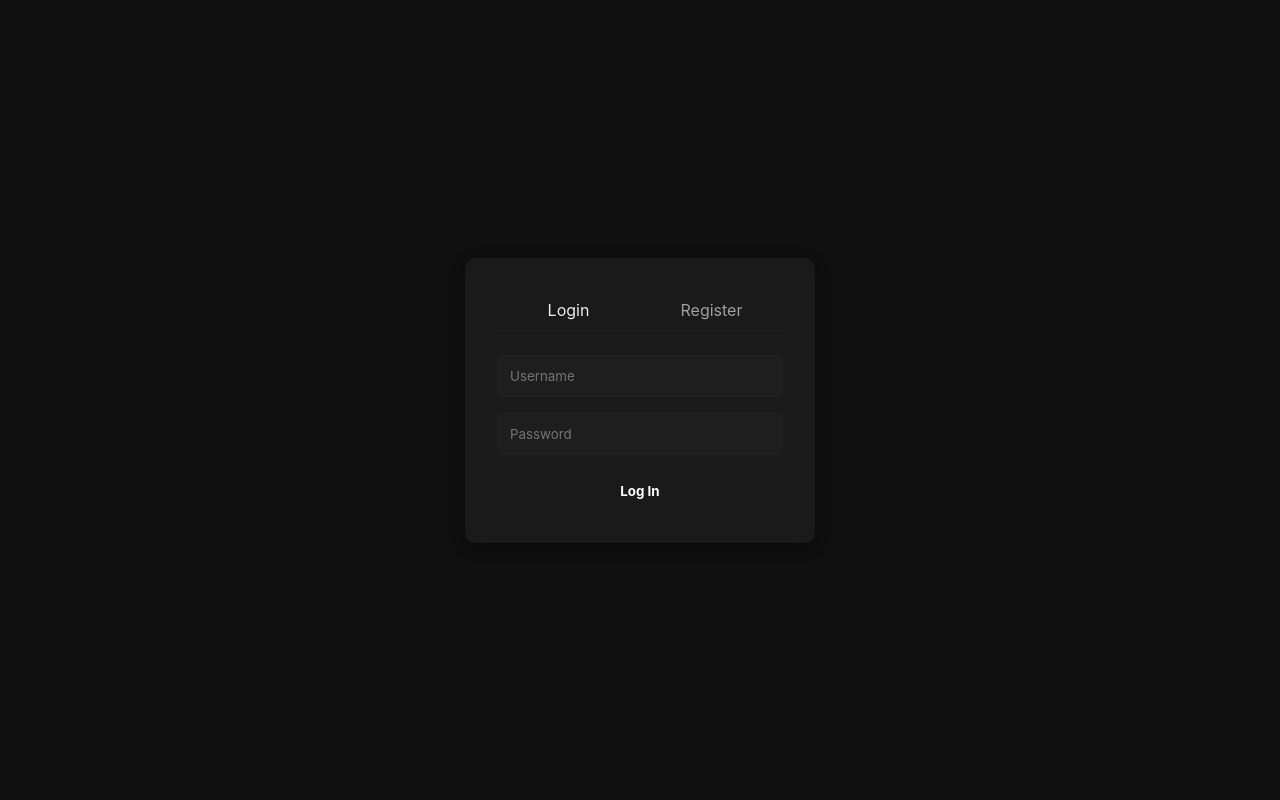
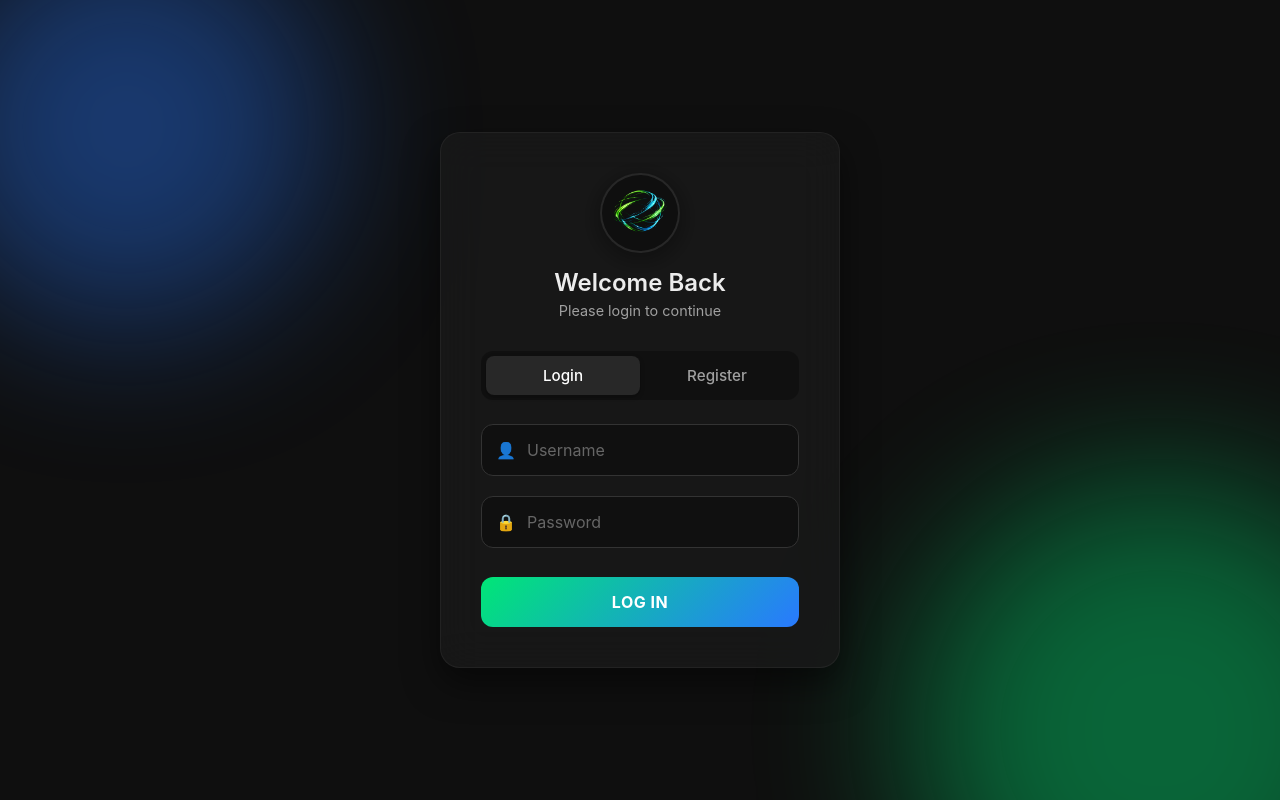
Before and after one commit to NovaGamerAHx/ai-chatbot, a plain HTML site: page static/login.html in a window 1280 px wide. Drawn offline with Linux system fonts and the light colour scheme.

Commit message:
add logo

```diff
--- a/static/css/auth.css
+++ b/static/css/auth.css
@@ -3,57 +3,182 @@
     justify-content: center;
     align-items: center;
     height: 100vh;
+    position: relative;
+    overflow: hidden;
+    background-color: var(--bg-color);
 }
 
+/* Modern Background Shapes */
+.bg-shape {
+    position: absolute;
+    border-radius: 50%;
+    filter: blur(80px);
+    opacity: 0.4;
+    z-index: 0;
+}
+
+.shape-1 {
+    width: 400px;
+    height: 400px;
+    background: var(--accent-blue);
+    top: -100px;
+    left: -100px;
+    animation: float 8s infinite ease-in-out;
+}
+
+.shape-2 {
+    width: 500px;
+    height: 500px;
+    background: var(--accent-green);
+    bottom: -150px;
+    right: -100px;
+    animation: float 10s infinite ease-in-out reverse;
+}
+
+@keyframes float {
+    0%, 100% { transform: translate(0, 0); }
+    50% { transform: translate(30px, 30px); }
+}
+
+/* Glassmorphism Card */
 .auth-box {
-    background: var(--input-bg);
-    padding: 2rem;
-    border-radius: 10px;
-    width: 350px;
-    box-shadow: 0 4px 15px rgba(0,0,0,0.3);
+    background: rgba(26, 26, 26, 0.8);
+    backdrop-filter: blur(20px);
+    padding: 2.5rem;
+    border-radius: 20px;
+    width: 100%;
+    max-width: 400px;
+    box-shadow: 0 15px 35px rgba(0,0,0,0.5);
+    border: 1px solid rgba(255, 255, 255, 0.05);
+    z-index: 1;
+    position: relative;
+}
+
+.auth-header {
+    text-align: center;
+    margin-bottom: 2rem;
+}
+
+.logo-circle {
+    width: 80px; /* کمی بزرگتر شد */
+    height: 80px;
+    border-radius: 50%;
+    background: var(--bg-color); /* پس‌زمینه برای لوگو */
+    display: flex;
+    align-items: center;
+    justify-content: center;
+    margin: 0 auto 15px;
+    box-shadow: 0 5px 15px rgba(0, 0, 0, 0.3);
+    border: 2px solid rgba(255, 255, 255, 0.1);
+    overflow: hidden; /* برای اینکه لوگو بیرون نزند */
+}
+
+/* استایل عکس لوگو */
+.logo-circle img {
+    width: 100%;
+    height: 100%;
+    object-fit: cover; /* لوگو کل دایره را پر کند */
+}
+
+.auth-header h2 {
+    color: var(--text-primary);
+    margin-bottom: 5px;
+    font-weight: 600;
+}
+
+.auth-header p {
+    color: var(--text-secondary);
+    font-size: 0.9rem;
 }
 
 .auth-tabs {
     display: flex;
     margin-bottom: 1.5rem;
-    border-bottom: 1px solid var(--border-color);
+    background: rgba(0, 0, 0, 0.3);
+    padding: 5px;
+    border-radius: 12px;
 }
 
 .toggle-btn {
     flex: 1;
     padding: 10px;
-    background: none;
+    background: transparent;
     border: none;
     color: var(--text-secondary);
     cursor: pointer;
-    font-size: 1rem;
+    font-size: 0.95rem;
+    border-radius: 8px;
+    transition: all 0.3s ease;
+    font-weight: 500;
 }
 
 .toggle-btn.active {
-    color: var(--text-primary);
-    border-bottom: 2px solid var(--accent-color);
+    color: white;
+    background: rgba(255, 255, 255, 0.1);
+    box-shadow: 0 2px 5px rgba(0,0,0,0.2);
 }
 
 .auth-form {
     display: flex;
     flex-direction: column;
-    gap: 1rem;
+    gap: 1.2rem;
+}
+
+.input-group {
+    position: relative;
+}
+
+.input-icon {
+    position: absolute;
+    left: 15px;
+    top: 50%;
+    transform: translateY(-50%);
+    color: var(--text-secondary);
+    font-size: 1rem;
 }
 
 .auth-form input {
-    padding: 12px;
-    border-radius: 5px;
-    border: 1px solid var(--border-color);
-    background: #1e1e1e;
+    width: 100%;
+    padding: 15px 15px 15px 45px; /* Space for icon */
+    border-radius: 12px;
+    border: 1px solid #333;
+    background: rgba(0, 0, 0, 0.3);
     color: white;
+    transition: all 0.3s ease;
+    font-size: 1rem;
 }
 
-.auth-form button {
-    padding: 12px;
-    background: var(--accent-color);
+.auth-form input::placeholder {
+    color: #666;
+}
+
+.auth-form input:focus {
+    outline: none;
+    border-color: var(--accent-blue);
+    background: rgba(0, 0, 0, 0.5);
+    box-shadow: 0 0 0 3px rgba(41, 121, 255, 0.1);
+}
+
+.submit-btn {
+    padding: 15px;
+    background: var(--accent-gradient);
     border: none;
-    border-radius: 5px;
+    border-radius: 12px;
     color: white;
     cursor: pointer;
     font-weight: bold;
+    font-size: 1rem;
+    margin-top: 10px;
+    transition: transform 0.2s, box-shadow 0.2s;
+    text-transform: uppercase;
+    letter-spacing: 0.5px;
 }
+
+.submit-btn:hover {
+    transform: translateY(-2px);
+    box-shadow: 0 5px 20px rgba(41, 121, 255, 0.3);
+}
+
+.submit-btn:active {
+    transform: translateY(0);
+}
--- a/static/js/auth.js
+++ b/static/js/auth.js
@@ -27,16 +27,24 @@ document.addEventListener('DOMContentLoaded', () => {
         e.preventDefault();
         const username = e.target.username.value;
         const password = e.target.password.value;
+
+        const submitBtn = e.target.querySelector('button');
+        submitBtn.innerText = 'Logging in...';
+        submitBtn.disabled = true;
+
         try {
             const user = await API.auth.login(username, password);
 
-            // === تغییر مهم: ساخت فرمت دقیق توکن ===
+            // === تغییر مهم: ساخت فرمت دقیق توکن و ذخیره نام کاربری ===
             const token = `dummy_token_${user.id}`;
             localStorage.setItem(CONFIG.TOKEN_KEY, token);
+            localStorage.setItem('chat_username', username); // ذخیره نام کاربری
 
             window.location.href = 'index.html';
         } catch (err) {
             alert('Login failed: ' + (err.detail || err.message));
+            submitBtn.innerText = 'Log In';
+            submitBtn.disabled = false;
         }
     });
 
@@ -44,13 +52,22 @@ document.addEventListener('DOMContentLoaded', () => {
         e.preventDefault();
         const username = e.target.username.value;
         const password = e.target.password.value;
+
+        const submitBtn = e.target.querySelector('button');
+        submitBtn.innerText = 'Creating...';
+        submitBtn.disabled = true;
+
         try {
             await API.auth.register(username, password);
             alert('Registered successfully! Please login.');
             // سوییچ به تب لاگین
             toggleBtns[0].click();
+            submitBtn.innerText = 'Sign Up';
+            submitBtn.disabled = false;
         } catch (err) {
             alert('Registration failed: ' + (err.detail || err.message));
+            submitBtn.innerText = 'Create Account';
+            submitBtn.disabled = false;
         }
     });
 });
--- a/static/login.html
+++ b/static/login.html
@@ -5,26 +5,51 @@
     <meta name="viewport" content="width=device-width, initial-scale=1.0">
     <title>Login - AI Chat</title>
     <link rel="stylesheet" href="css/globals.css">
-    <link rel="stylesheet" href="css/auth.css">
+    <link rel="stylesheet" href="css/auth.css?v=4">
 </head>
 <body>
     <div class="auth-container">
+        <!-- Background Shapes -->
+        <div class="bg-shape shape-1"></div>
+        <div class="bg-shape shape-2"></div>
+
         <div class="auth-box">
+            <div class="auth-header">
+                <div class="logo-circle">
+                    <!-- لوگو جایگزین متن شد -->
+                    <img src="images/6.png" alt="Logo">
+                </div>
+                <h2>Welcome Back</h2>
+                <p>Please login to continue</p>
+            </div>
+
             <div class="auth-tabs">
                 <button class="toggle-btn active" data-target="login">Login</button>
                 <button class="toggle-btn" data-target="register">Register</button>
             </div>
 
             <form id="login-form" class="auth-form">
-                <input type="text" name="username" placeholder="Username" required>
-                <input type="password" name="password" placeholder="Password" required>
-                <button type="submit">Log In</button>
+                <div class="input-group">
+                    <span class="input-icon">👤</span>
+                    <input type="text" name="username" placeholder="Username" required autocomplete="username">
+                </div>
+                <div class="input-group">
+                    <span class="input-icon">🔒</span>
+                    <input type="password" name="password" placeholder="Password" required autocomplete="current-password">
+                </div>
+                <button type="submit" class="submit-btn">Log In</button>
             </form>
 
             <form id="register-form" class="auth-form" style="display: none;">
-                <input type="text" name="username" placeholder="Choose Username" required>
-                <input type="password" name="password" placeholder="Choose Password" required>
-                <button type="submit">Sign Up</button>
+                <div class="input-group">
+                    <span class="input-icon">👤</span>
+                    <input type="text" name="username" placeholder="Choose Username" required autocomplete="username">
+                </div>
+                <div class="input-group">
+                    <span class="input-icon">🔒</span>
+                    <input type="password" name="password" placeholder="Choose Password" required autocomplete="new-password">
+                </div>
+                <button type="submit" class="submit-btn">Create Account</button>
             </form>
         </div>
     </div>
```
Also changed, not shown: static/css/layout.css (+25 -14 lines), static/index.html (+16 -11 lines), static/js/app.js (+13 -0 lines), static/images/6.png (added).
